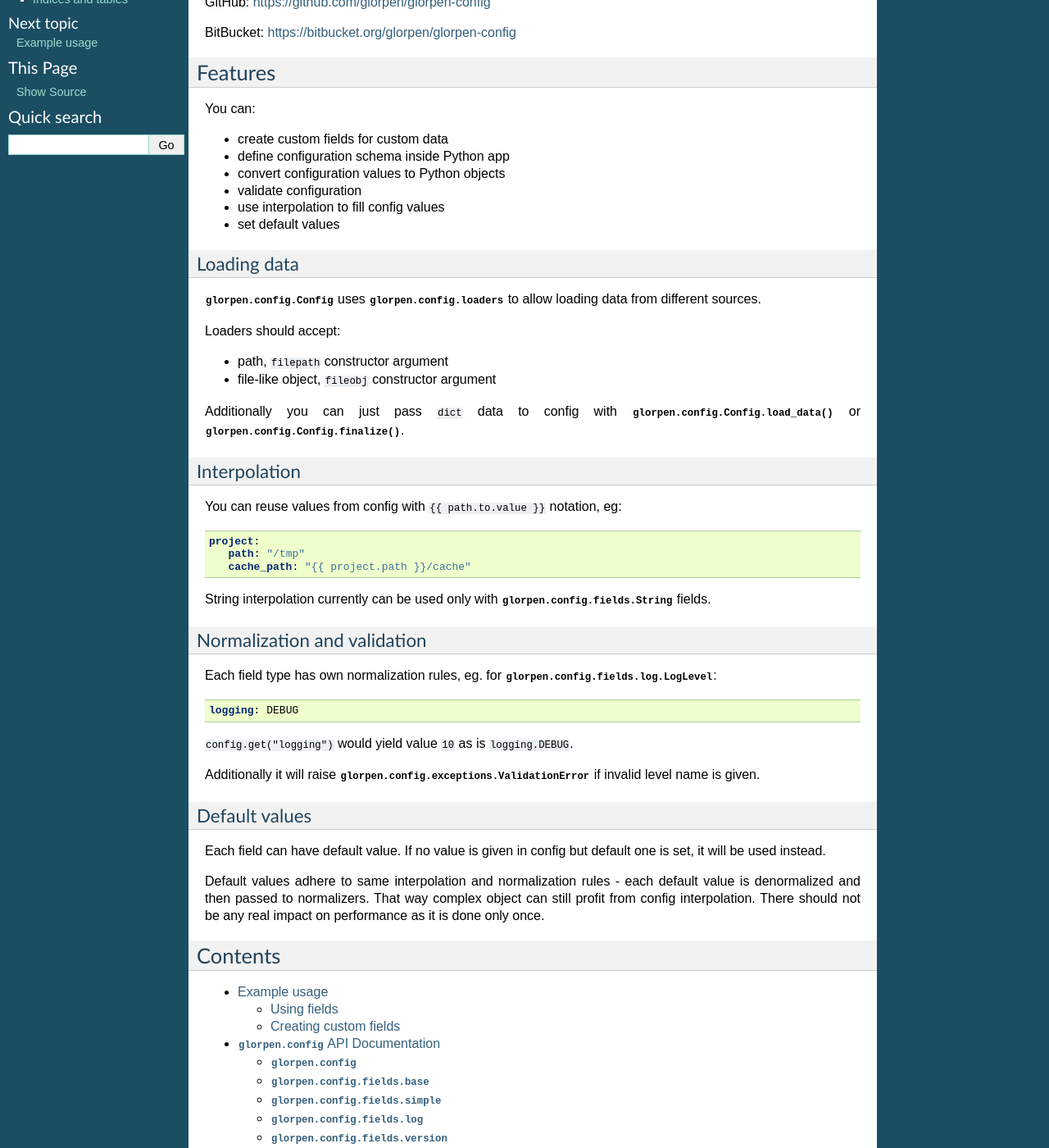
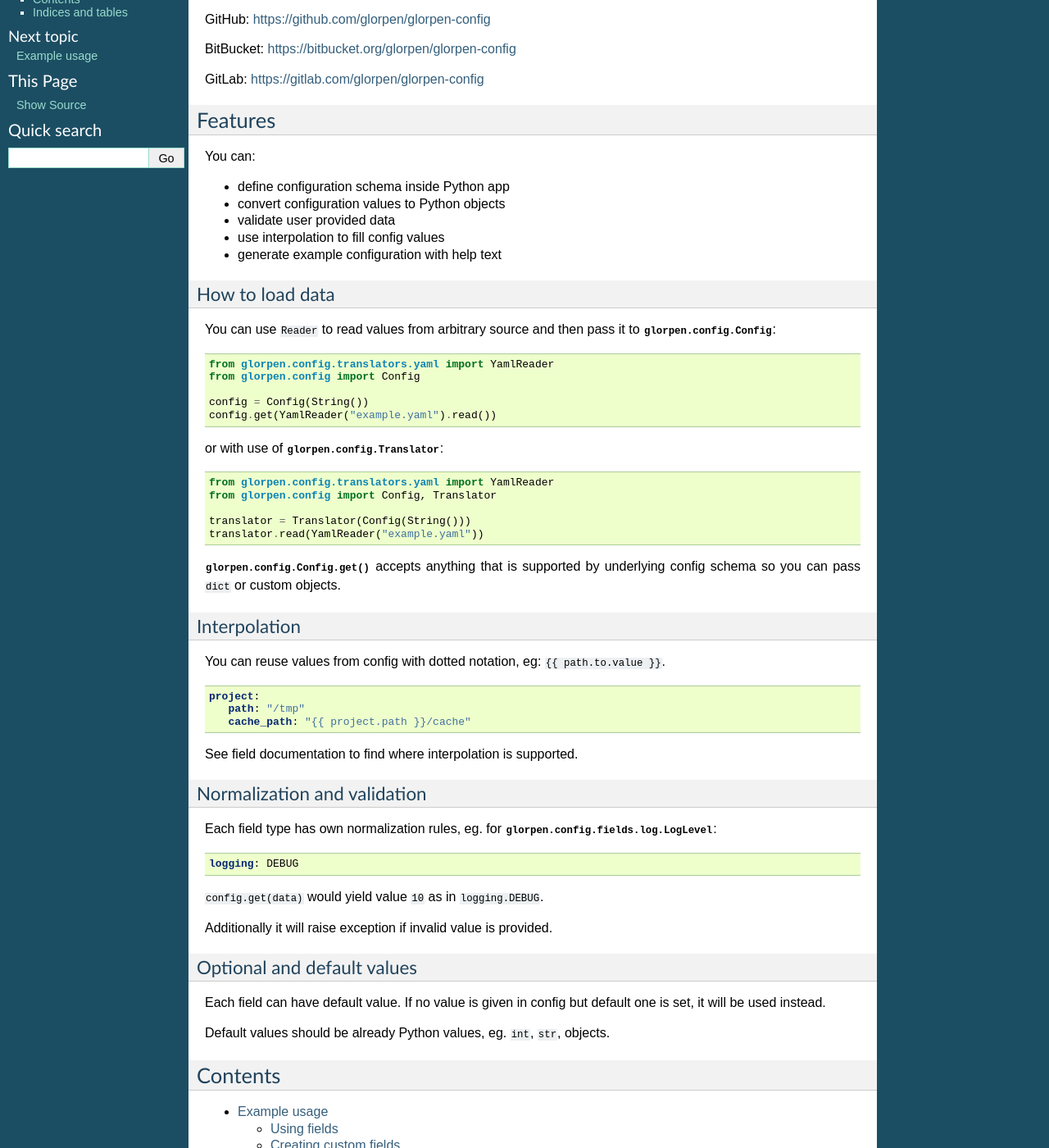
Before and after one commit to glorpen/glorpen-config, a Sphinx documentation site: the page built from doc/index.rst, in a window 1280 px wide and 1400 px high, scrolled down 227 px. Shown: the whole window at 82% size. Built offline with Sphinx 7.4.7, drawn with Linux system fonts in a browser that asks for light colours; the version number could not be read and is left out; some of the changed text lies outside the part shown.

Commit message:
update some documentation, added readthedocs config, created extra deps in setup

```diff
--- a/doc/index.rst
+++ b/doc/index.rst
@@ -6,8 +6,10 @@ Glorpen Config
     :target: https://travis-ci.org/glorpen/glorpen-config
 .. image:: https://readthedocs.org/projects/glorpen-config/badge/?version=latest
     :target: https://glorpen-config.readthedocs.io/en/latest/
+.. image:: https://codecov.io/gh/glorpen/glorpen-config/branch/master/graph/badge.svg
+    :target: https://codecov.io/gh/glorpen/glorpen-config
 
-Config framework for Your projects - with validation, interpolation and value normalization!
+Config framework for Your projects - with validation, interpolation and value normalization. It can even generate default config with help texts!
 
 Official repositories
 =====================
@@ -16,34 +18,49 @@ GitHub: https://github.com/glorpen/glorpen-config
 
 BitBucket: https://bitbucket.org/glorpen/glorpen-config
 
+GitLab: https://gitlab.com/glorpen/glorpen-config
+
 Features
 ========
 
 You can:
 
-- create custom fields for custom data
 - define configuration schema inside Python app
 - convert configuration values to Python objects
-- validate configuration
+- validate user provided data
 - use interpolation to fill config values
-- set default values
+- generate example configuration with help text
 
-Loading data
-------------
+How to load data
+----------------
 
-:class:`glorpen.config.Config` uses :mod:`glorpen.config.loaders` to allow loading data from different sources.
+You can use ``Reader`` to read values from arbitrary source and then pass it to :class:`glorpen.config.Config`:
 
-Loaders should accept:
+.. code-block:: python
 
-- path, ``filepath`` constructor argument
-- file-like object, ``fileobj`` constructor argument
+    from glorpen.config.translators.yaml import YamlReader
+    from glorpen.config import Config
 
-Additionally you can just pass ``dict`` data to config with :meth:`glorpen.config.Config.load_data` or :meth:`glorpen.config.Config.finalize`.
+    config = Config(String())
+    config.get(YamlReader("example.yaml").read())
+
+or with use of :class:`glorpen.config.Translator`:
+
+.. code-block:: python
+
+    from glorpen.config.translators.yaml import YamlReader
+    from glorpen.config import Config, Translator
+
+    translator = Translator(Config(String()))
+    translator.read(YamlReader("example.yaml"))
+
+
+:meth:`glorpen.config.Config.get` accepts anything that is supported by underlying config schema so you can pass ``dict`` or custom objects.
 
 Interpolation
 -------------
 
-You can reuse values from config with ``{{ path.to.value }}`` notation, eg:
+You can reuse values from config with dotted notation, eg: ``{{ path.to.value }}``.
 
 .. code-block:: yaml
 
@@ -51,7 +68,7 @@ You can reuse values from config with ``{{ path.to.value }}`` notation, eg:
       path: "/tmp"
       cache_path: "{{ project.path }}/cache"
 
-String interpolation currently can be used only with :class:`glorpen.config.fields.String` fields.
+See field documentation to find where interpolation is supported.
 
 Normalization and validation
 ----------------------------
@@ -62,18 +79,16 @@ Each field type has own normalization rules, eg. for :class:`glorpen.config.fiel
 
    logging: DEBUG
 
-``config.get("logging")`` would yield value ``10`` as is ``logging.DEBUG``.
+``config.get(data)`` would yield value ``10`` as in ``logging.DEBUG``.
 
-Additionally it will raise :class:`glorpen.config.exceptions.ValidationError` if invalid level name is given.
+Additionally it will raise exception if invalid value is provided.
 
-Default values
---------------
+Optional and default values
+---------------------------
 
 Each field can have default value. If no value is given in config but default one is set, it will be used instead.
 
-Default values adhere to same interpolation and normalization rules - each default value is denormalized and then passed to normalizers.
-That way complex object can still profit from config interpolation. There should not be any real impact on performance as it is done only once.
-
+Default values should be already Python values, eg. ``int``, ``str``, objects.
 
 Contents
 ========
--- a/setup.py
+++ b/setup.py
@@ -48,4 +48,8 @@ setup (
     "Topic :: Software Development :: Libraries :: Python Modules",
   ],
   test_suite = "glorpen.config.tests",
+  extras_require = {
+      'semver': ['semver>=2.0,<3.0'],
+      'yaml': ['PyYAML>=5.0,<6.0'],
+  }
 )
```
Also changed, not shown: doc/code.rst (+18 -5 lines), .readthedocs.yml (added), .travis.yml.
